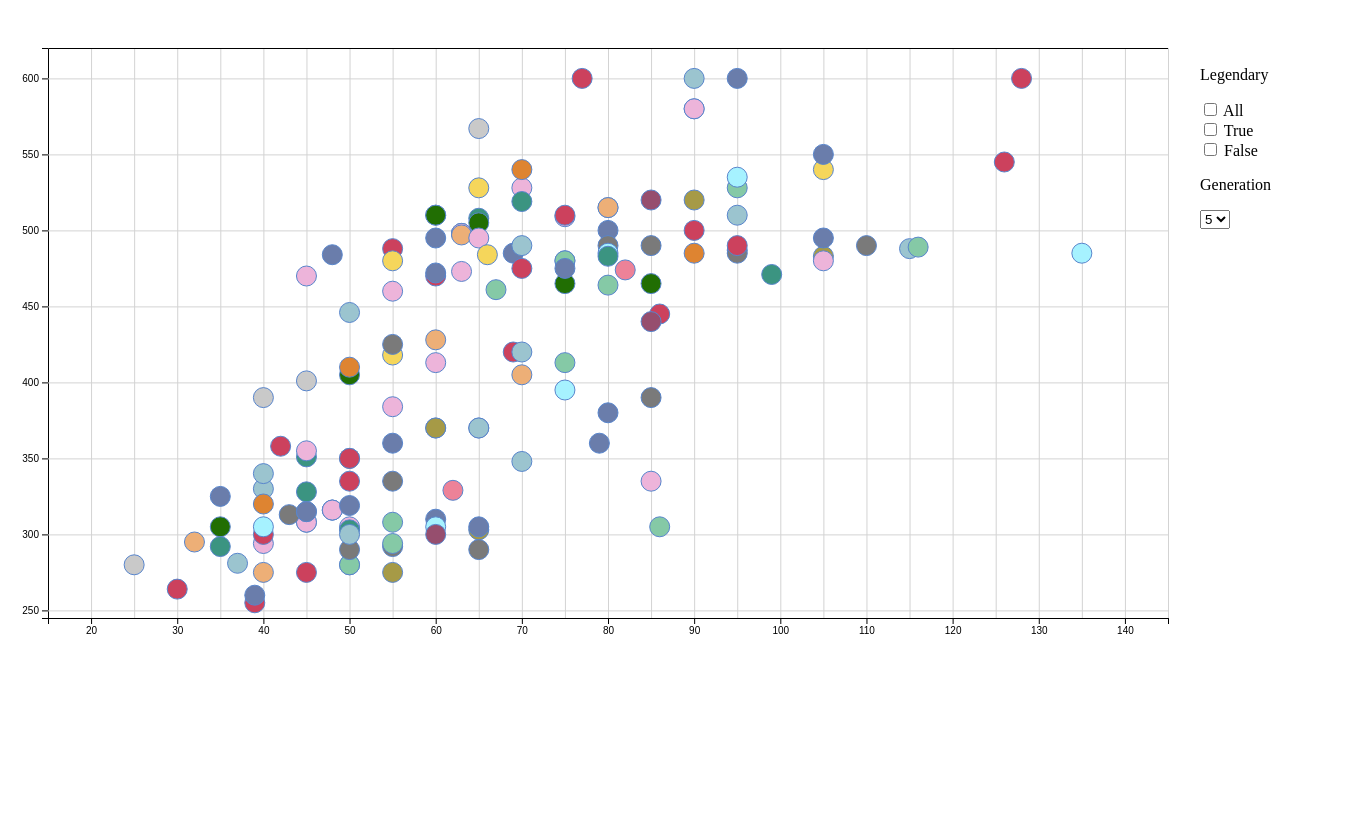
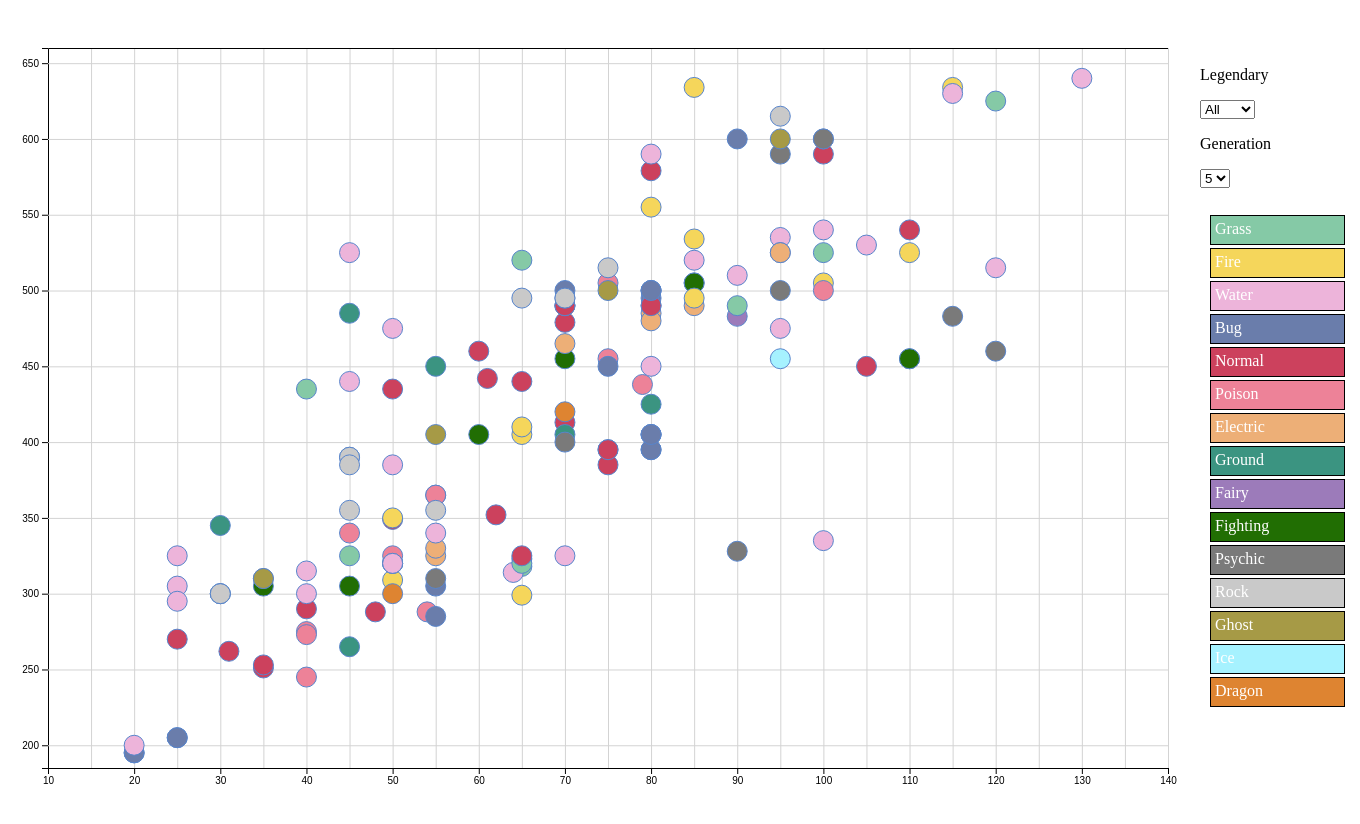
Before and after one commit to jtcanton/info474-midterm, a plain HTML site: page index.html in a window 1280 px wide. Shown: the whole page, 1360 px wide, since content can reach past the window. Before the commit the page ends 800 px from the top, so only its background shows below. Drawn offline with nearby package versions, Linux system fonts and the light colour scheme.

Commit message:
added dropdowns and legend

```diff
--- a/chart.js
+++ b/chart.js
@@ -23,7 +23,7 @@ const colors = {
 
 let globalData;
 var v = document.getElementById("sel");
-let gen = v.options[v.selectedIndex].value;
+let gen = 1; //v.options[v.selectedIndex].value;
 console.log(gen);
 let legendary = "False";
 let totalMax = 0;
@@ -33,12 +33,20 @@ document.getElementById('sel').addEventListener("change", function () {
     var e = document.getElementById("sel");
     var val = e.options[e.selectedIndex].value;
     gen = val;
-    console.log(val);
+    //console.log(val);
+    makeGraph(globalData);
+})
+
+document.getElementById('legSel').addEventListener("change", function () {
+    var e = document.getElementById("legSel");
+    var val = e.options[e.selectedIndex].value;
+    legendary = val;
+    //console.log(val);
     makeGraph(globalData);
 })
 
 let margin = { top: 40, right: 40, bottom: 40, left: 40 },
-    height = 650 - margin.top - margin.bottom,
+    height = 800 - margin.top - margin.bottom,
     width = 1200 - margin.right - margin.left;
 
 // Define the div for the tooltip
@@ -59,17 +67,32 @@ d3.csv("./pokemon.csv", (data) => makeGraph(data));
 
 function makeGraph(data) {
 
-    globalData = data;
+    if (globalData == null) {
+        globalData = data;
+    }
     svg.selectAll("*").remove();
 
     //console.log(data.filter(function (d) { return d.Generation == gen && d["Legendary"] == "True"; }));
 
     //function to filter the data
     function getFilteredData(param, leg) {
-        return data.filter(function (d) { return d.Generation == param && d.Legendary == leg; });
+        // if
+        if (leg == "All" && param != "All") {
+            return data.filter(function (d) { return d.Generation == param; });
+        }
+        if (leg != "All" && param == "All") {
+            return data.filter(function (d) { return d.Generation == param; });
+        } if (leg != "All" && param != "All") {
+            return data.filter(function (d) { return d.Generation == param && d.Legendary == leg; });
+        } else {
+            return data;
+        }
     }
 
+    //filtered data
     let temp = getFilteredData(gen, legendary);
+
+    //set up the max and min for each of the axes
     let res1 = temp.map(a => a.Total);
     let res2 = temp.map(b => b["Sp. Def"]);
     totalMax = Math.max(...res1);
@@ -77,18 +100,12 @@ function makeGraph(data) {
     let totalMin = Math.min(...res1);
     let sDefMin = Math.min(...res2);
 
+    //array for legend
+    let types = temp.map(a => a["Type 1"]);
+    types = [...new Set(types)];
 
-    function hasUpperCase(str) {
-        //console.log(str.to);
-        return (/[A-Z]/.test(str));
-    }
+    console.log(types);
 
-    function filterName(str) {
-        if (hasUpperCase(String(str).substr(1))) {
-            return "*";
-        }
-        return str;
-    }
 
     // Add X axis
     var x = d3.scaleLinear()
@@ -168,5 +185,55 @@ function makeGraph(data) {
                 .style("border", "0px");
         })
 
+    document.getElementById("legend").innerHTML = "";
+
+    d3.select("#legend")
+        .style("width", "160px")
+        .style("height", "560px")
+        .style("position", "absolute")
+        .style("top", "200px")
+        .style("left", "1200px");
+
+    let childX = 10;
+    let ChildY = 15;
+
+    for (let i = 0; i < types.length; i++) {
+        var div1 = document.createElement('div');
+        document.getElementById('legend').appendChild(div1);
+        div1.id = 'div1';
+        div1.style.position = "absolute";
+        div1.style.left = childX + "px";
+        div1.style.top = ChildY + "px";
+        div1.style.border = "1px solid black";
+        div1.style.width = "125px";
+        div1.style.height = "20px";
+        div1.style.padding = "4px";
+        div1.style.backgroundColor = colors[types[i]];
+        div1.style.color = "white";
+        div1.innerHTML = types[i];
+        div1.style.zIndex = 500;
+
+        ChildY += 33;
+    }
+
+
+
+
+    // svg.append('g')
+    //     .selectAll("rect")
+    //     .data(types)
+    //     .enter()
+    //     .append('rect')
+    // .attr("cx", function (d) { return x(d["Sp. Def"]); })
+    // .attr("cy", function (d) { return y(d.Total); })
+    //     .style("position", "absolute")
+    //     .style("top", "200px")
+    //     .style("left", "1200px")
+    // .style("width", "16px")
+    // .style("height", "16px")
+    //     .style("border", "2px solid black")
+
+
+
 
 }
--- a/index.html
+++ b/index.html
@@ -32,13 +32,17 @@
 </head>
 
 <body>
+
+    <div id="legend"></div>
     <div id="myChart"></div>
     <div class="tooltip"></div>
     <div class="radio-container">
         <p>Legendary</p>
-        <input type="checkbox" name="All" value="All"> All<br>
-        <input type="checkbox" name="True" value="True"> True<br>
-        <input type="checkbox" name="False" value="False"> False<br>
+        <select id="legSel">
+            <option value="All">All</option>
+            <option value="True">True</option>
+            <option value="False">False</option>
+        </select>
         <p>Generation</p>
         <select id="sel">
             <option value="1">1</option>
@@ -47,7 +51,7 @@
             <option value="4">4</option>
             <option value="5" selected="selected">5</option>
             <option value="6">6</option>
-          </select>
+        </select>
     </div>
     <div id="legend"></div>
 </body>
```
